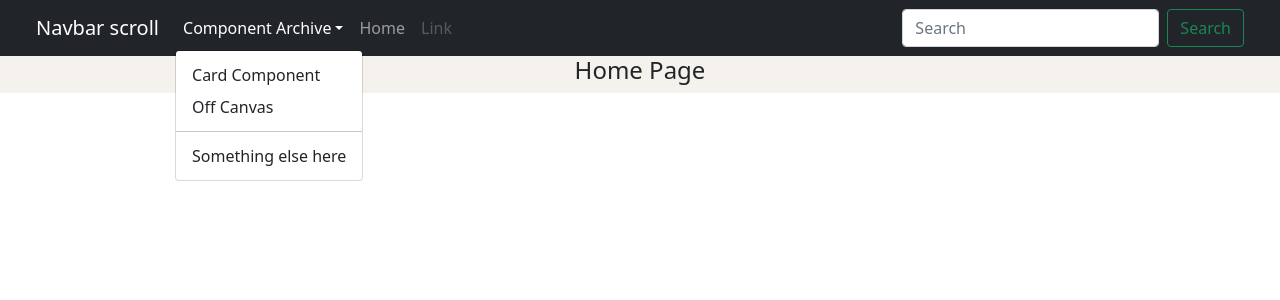
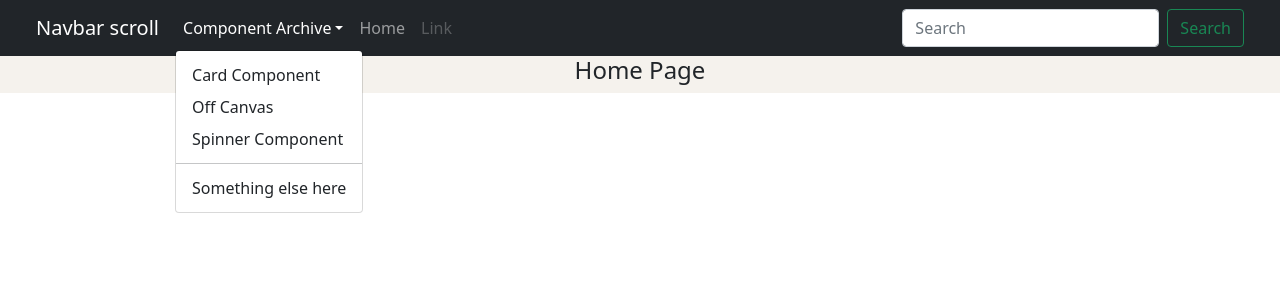
Before and after one commit to osmanforhad/react-js-components, a React (Create React App) app: page / in a window 1280 px wide. Both pictures are taken after a click on the button "Component Archive". Shown: the top 300 px of the page. Built offline with nearby package versions, Linux system fonts and the light colour scheme.

Commit message:
working with spinner component concept agin after toll tip

```diff
--- a/src/components/common/TopNav.js
+++ b/src/components/common/TopNav.js
@@ -4,6 +4,7 @@ import Home from "../../pages/Home";
 import CardComponent from "../card-component/CardComponent";
 import Offcanvas from "../offcanvas-component/OffCanvas";
 import Navigation from "../navigation/Navigation";
+import SpinnerComponent from "../spinner-component/SpinnerComponent";
 
 class TopNav extends Component {
   render() {
@@ -15,6 +16,7 @@ class TopNav extends Component {
             <Route exact path="/" element={<Home />} />
             <Route path="card-component" element={<CardComponent />} />
             <Route path="off-canvas" element={<Offcanvas />} />
+            <Route path="spinner" element={<SpinnerComponent />} />
           </Routes>
         </Router>
       </Fragment>
--- a/src/components/navigation/Navigation.js
+++ b/src/components/navigation/Navigation.js
@@ -37,6 +37,9 @@ class Navigation extends Component {
                   <NavDropdown.Item as={Link} to="/off-canvas">
                     Off Canvas
                   </NavDropdown.Item>
+                  <NavDropdown.Item as={Link} to="/spinner">
+                    Spinner Component
+                  </NavDropdown.Item>
                   <NavDropdown.Divider />
                   <NavDropdown.Item>Something else here</NavDropdown.Item>
                 </NavDropdown>
```
